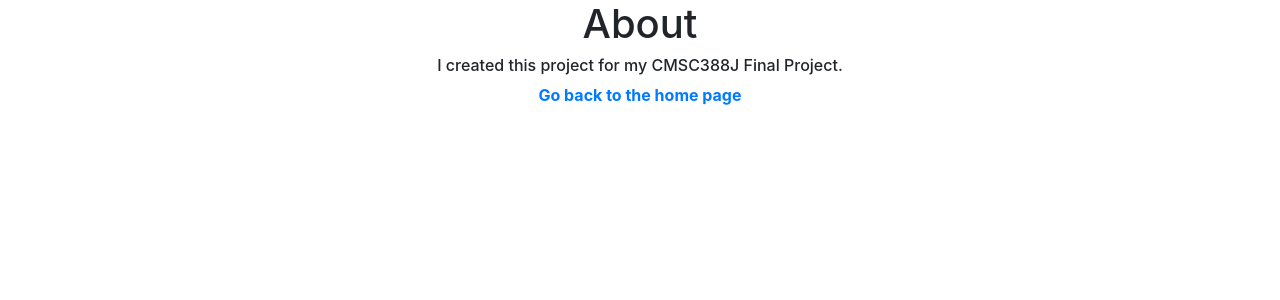
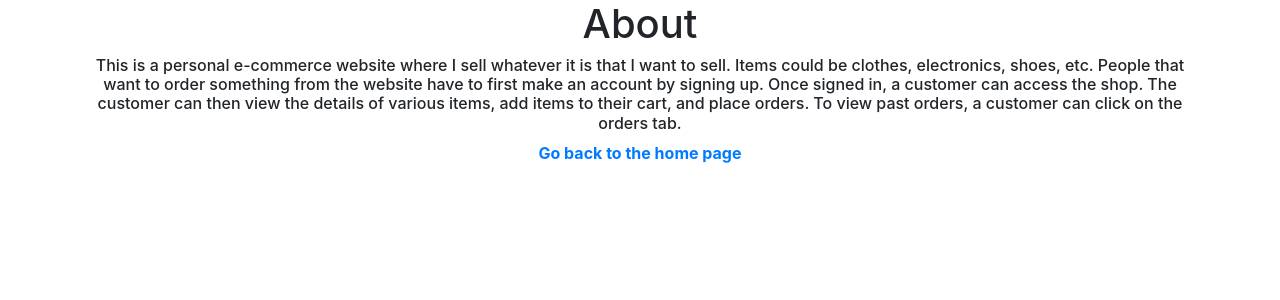
Before and after one commit to ishand2000/cmsc388J-ecommerce-website, a Flask app: page /about in a window 1280 px wide. Shown: the part 56-356 px from the top of the page. Run offline with Flask 2, Linux system fonts and the light colour scheme; some libraries are stand-ins or nearby versions.

Commit message:
Updated about page

```diff
--- a/flask_app/templates/about.html
+++ b/flask_app/templates/about.html
@@ -7,7 +7,7 @@
             About
         </h1>
         <h6>
-            I created this project for my CMSC388J Final Project.
+            This is a personal e-commerce website where I sell whatever it is that I want to sell. Items could be clothes, electronics, shoes, etc. People that want to order something from the website have to first make an account by signing up. Once signed in, a customer can access the shop. The customer can then view the details of various items, add items to their cart, and place orders. To view past orders, a customer can click on the orders tab.
         </h6>
         <b>
             <a href="{{ url_for('store.index') }}">
```
